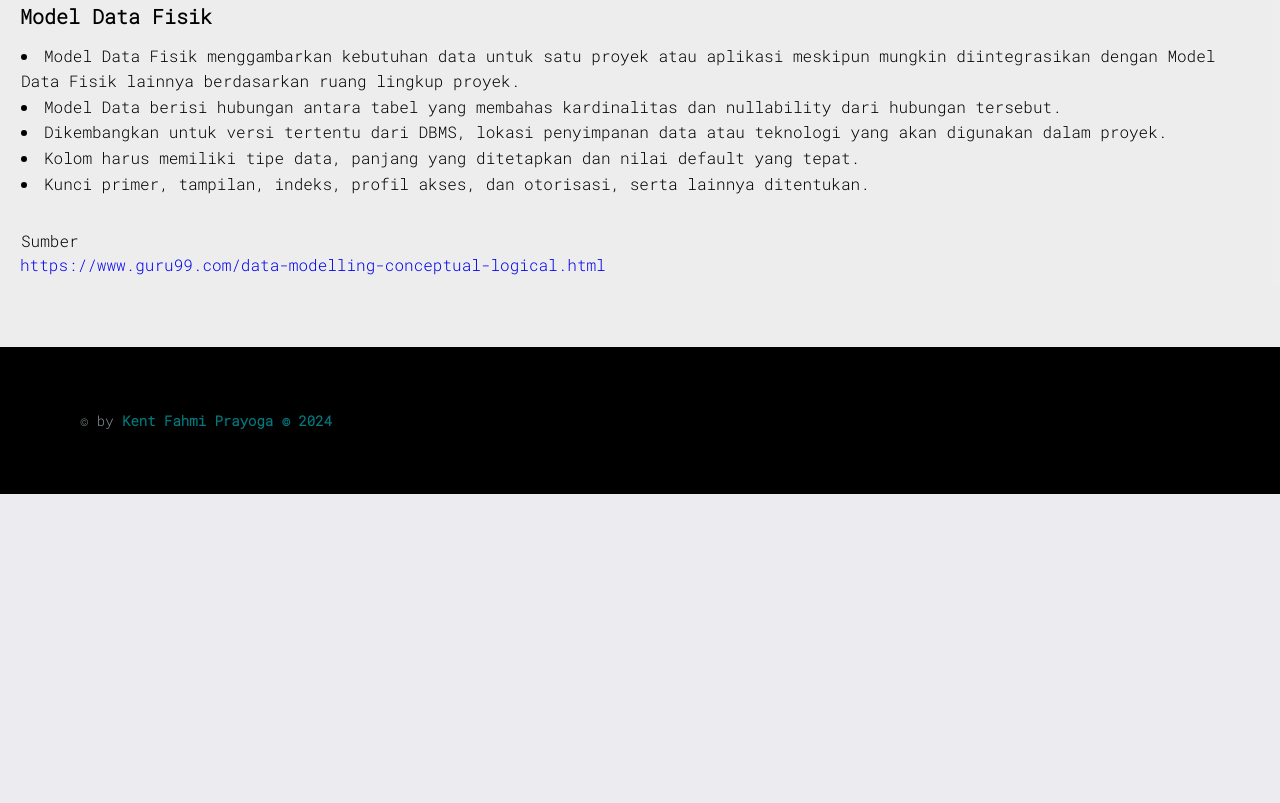
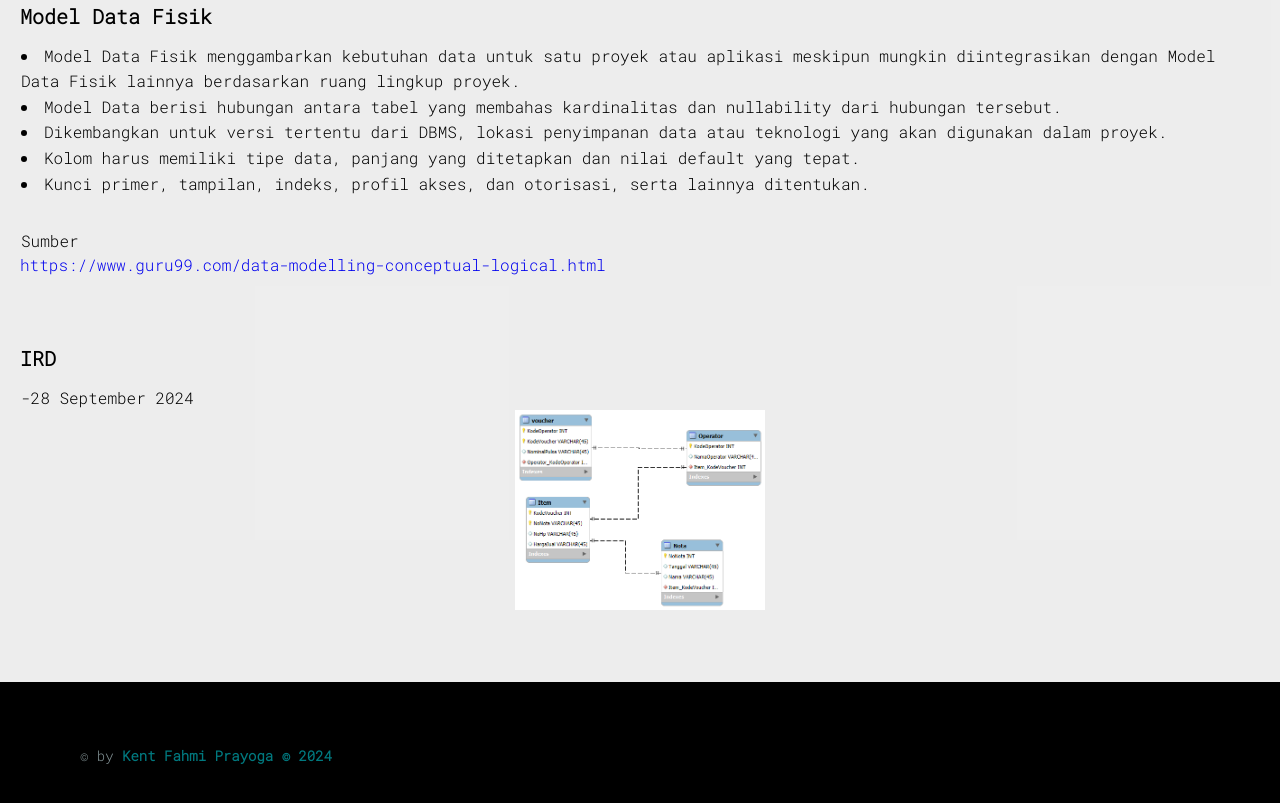
Before and after one commit to Kentprayoga/ubpkarawang1172, a plain HTML site: page index.html in a window 1280 px wide. Shown: the part 7335-8138 px from the top of the page. Before the commit the page ends 7829 px from the top, so only its background shows below. Drawn offline with nearby package versions, Linux system fonts and the light colour scheme; a web font is replaced by a local one.

Commit message:
Update index.html

```diff
--- a/index.html
+++ b/index.html
@@ -400,6 +400,14 @@
             <a href="https://www.guru99.com/data-modelling-conceptual-logical.html">https://www.guru99.com/data-modelling-conceptual-logical.html</a>
           </div>
           </article>
+          <article class="projects__card">
+          <h2 class="projects__title">IRD</h2>
+          <p style="text-indent: 0px;">-28 September 2024</p>
+          <div class="projects__image">
+            <img src="img/Tugas2.png" alt="image" class="projects__img" />
+          </div>
+          </article>
+
 
           <!-- post 4 end -->
       </section>
```
